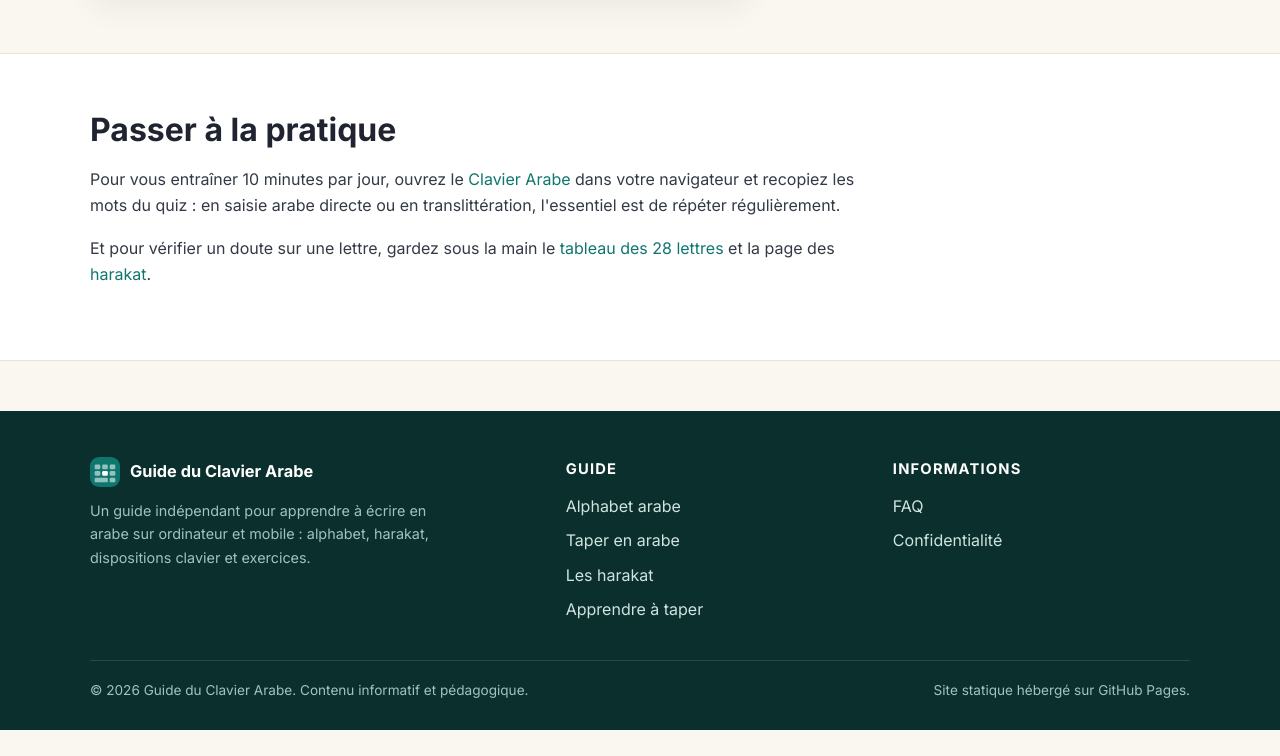
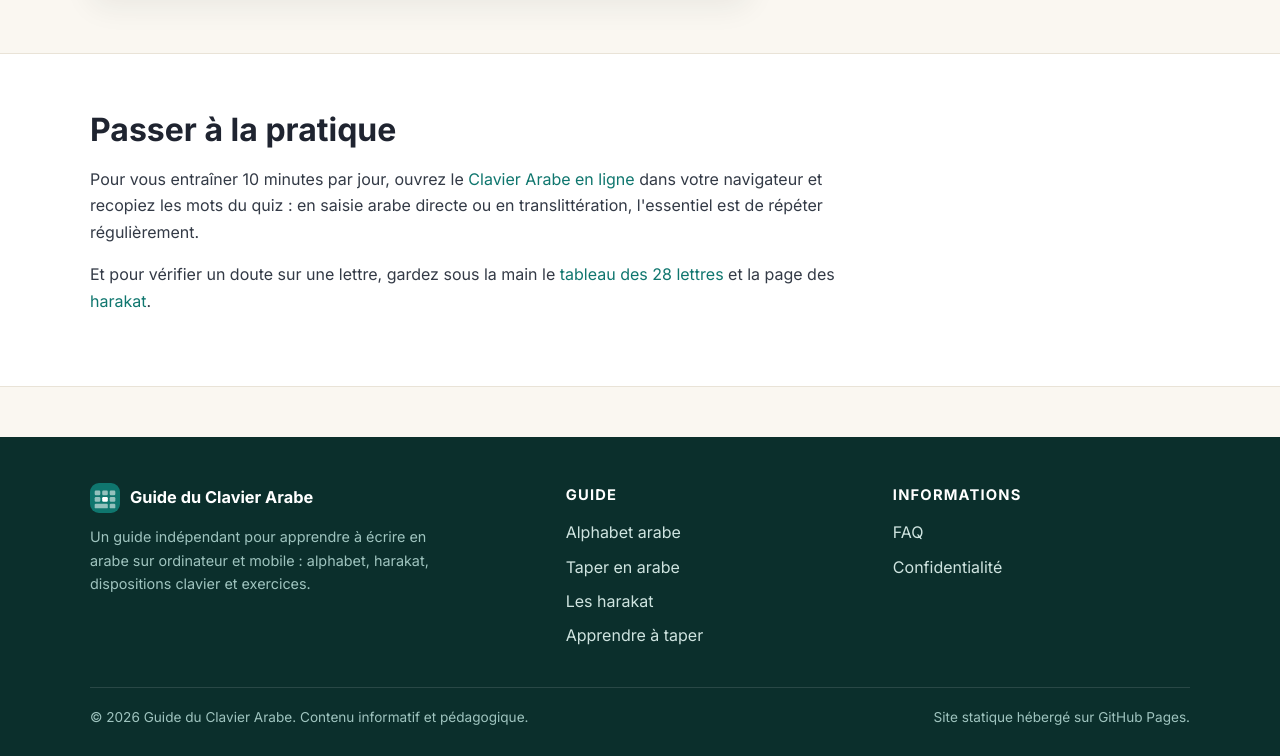
Before and after one commit to Victoria337/guide-clavier-arabe, a plain HTML site: page apprendre-a-taper.html in a window 1280 px wide. Shown: the part 2375-3131 px from the top of the page. Before the commit the page ends 3105 px from the top, so only its background shows below. Drawn offline with Linux system fonts and the light colour scheme.

Commit message:
Ancre du lien clavier-arabe.org : « Clavier Arabe en ligne »

```diff
--- a/apprendre-a-taper.html
+++ b/apprendre-a-taper.html
@@ -146,7 +146,7 @@
         <div class="container">
             <h2>Passer à la pratique</h2>
             <div class="prose">
-                <p>Pour vous entraîner 10 minutes par jour, ouvrez le <a href="https://www.clavier-arabe.org/" title="Clavier Arabe Intelligent en ligne">Clavier Arabe</a> dans votre navigateur et recopiez les mots du quiz&nbsp;: en saisie arabe directe ou en translittération, l'essentiel est de répéter régulièrement.</p>
+                <p>Pour vous entraîner 10 minutes par jour, ouvrez le <a href="https://www.clavier-arabe.org/" title="Clavier Arabe Intelligent en ligne">Clavier Arabe en ligne</a> dans votre navigateur et recopiez les mots du quiz&nbsp;: en saisie arabe directe ou en translittération, l'essentiel est de répéter régulièrement.</p>
                 <p>Et pour vérifier un doute sur une lettre, gardez sous la main le <a href="alphabet-arabe.html">tableau des 28 lettres</a> et la page des <a href="harakat-diacritiques.html">harakat</a>.</p>
             </div>
         </div>
```
